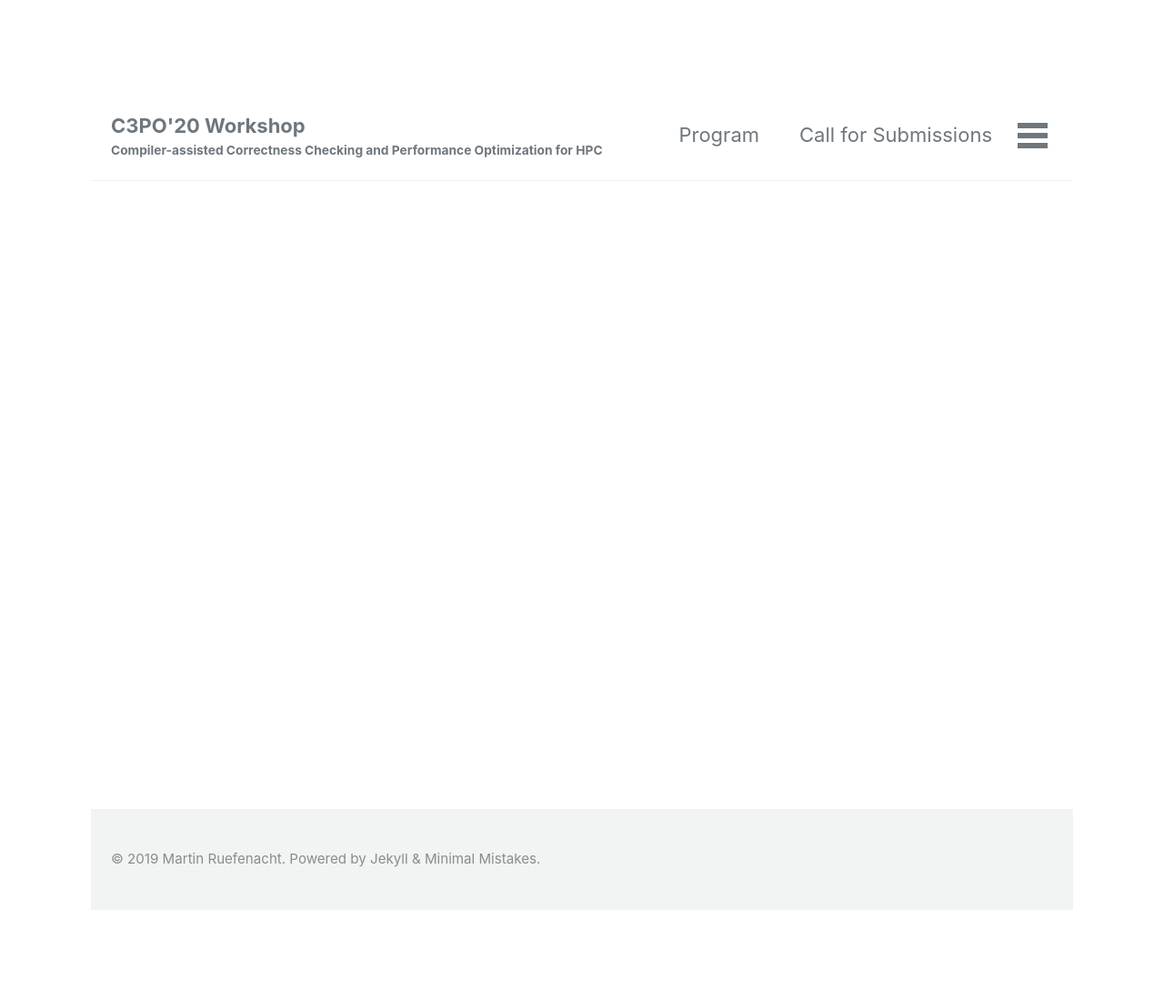
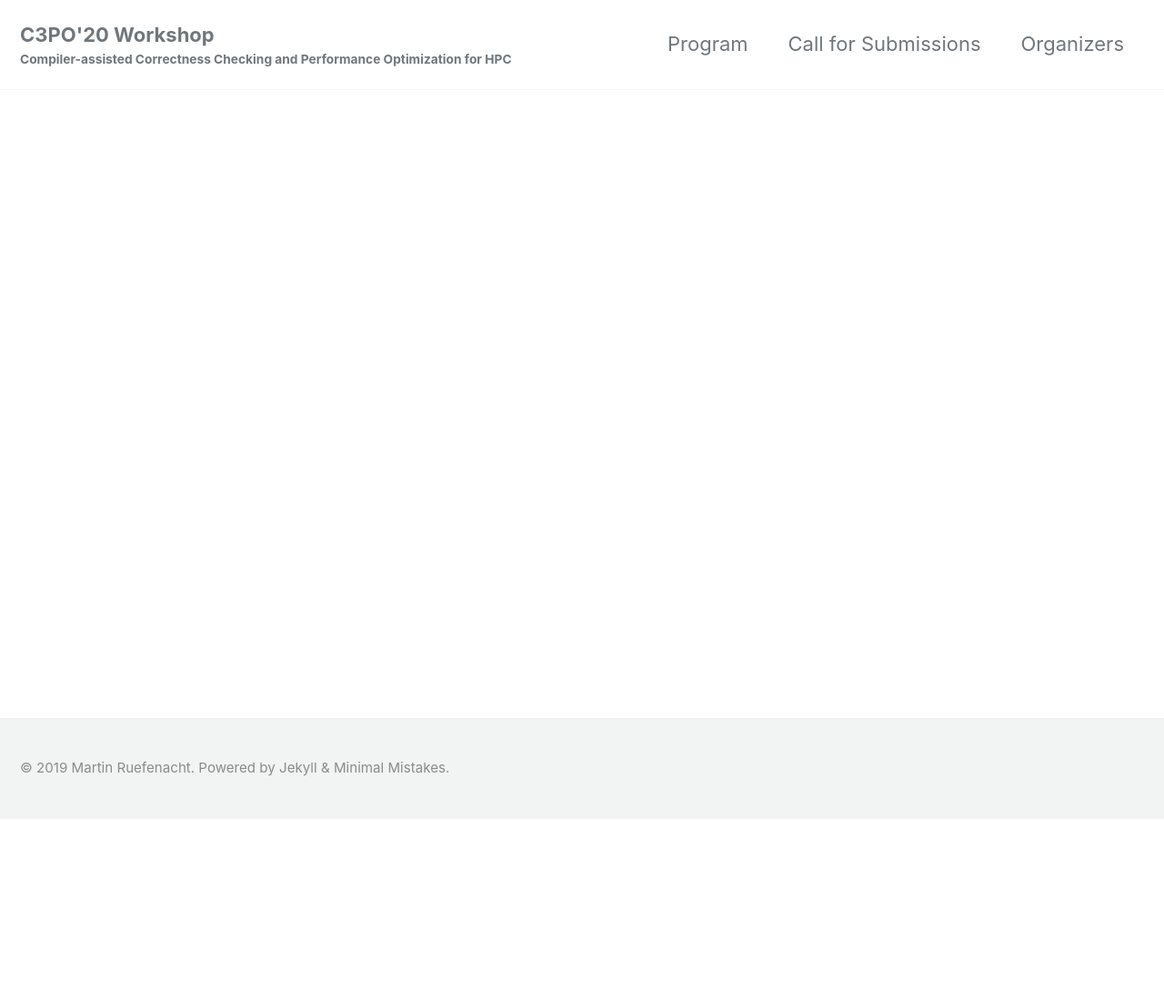
Before and after one commit to c3po-workshop/c3po-workshop.github.io, a Jekyll site: the page built from index.html, in a window 1280 px wide. Shown: the whole page at 91% size. Built offline with Jekyll 4.4.1, drawn with Linux system fonts in a browser that asks for light colours; cached includes are drawn as plain includes; nearby versions of some CDN libraries; the list of posts is cut into pages by our own code; after the commit the page ends 900 px from its top, so only the background shows below that.

Commit message:
Removed margin

```diff
--- a/assets/css/main.scss
+++ b/assets/css/main.scss
@@ -6,8 +6,3 @@
 
 @import "minimal-mistakes/skins/{{ site.minimal_mistakes_skin | default: 'default' }}"; // skin
 @import "minimal-mistakes"; // main partials
-
-body
-{
-	margin: 100px;
-}
```
